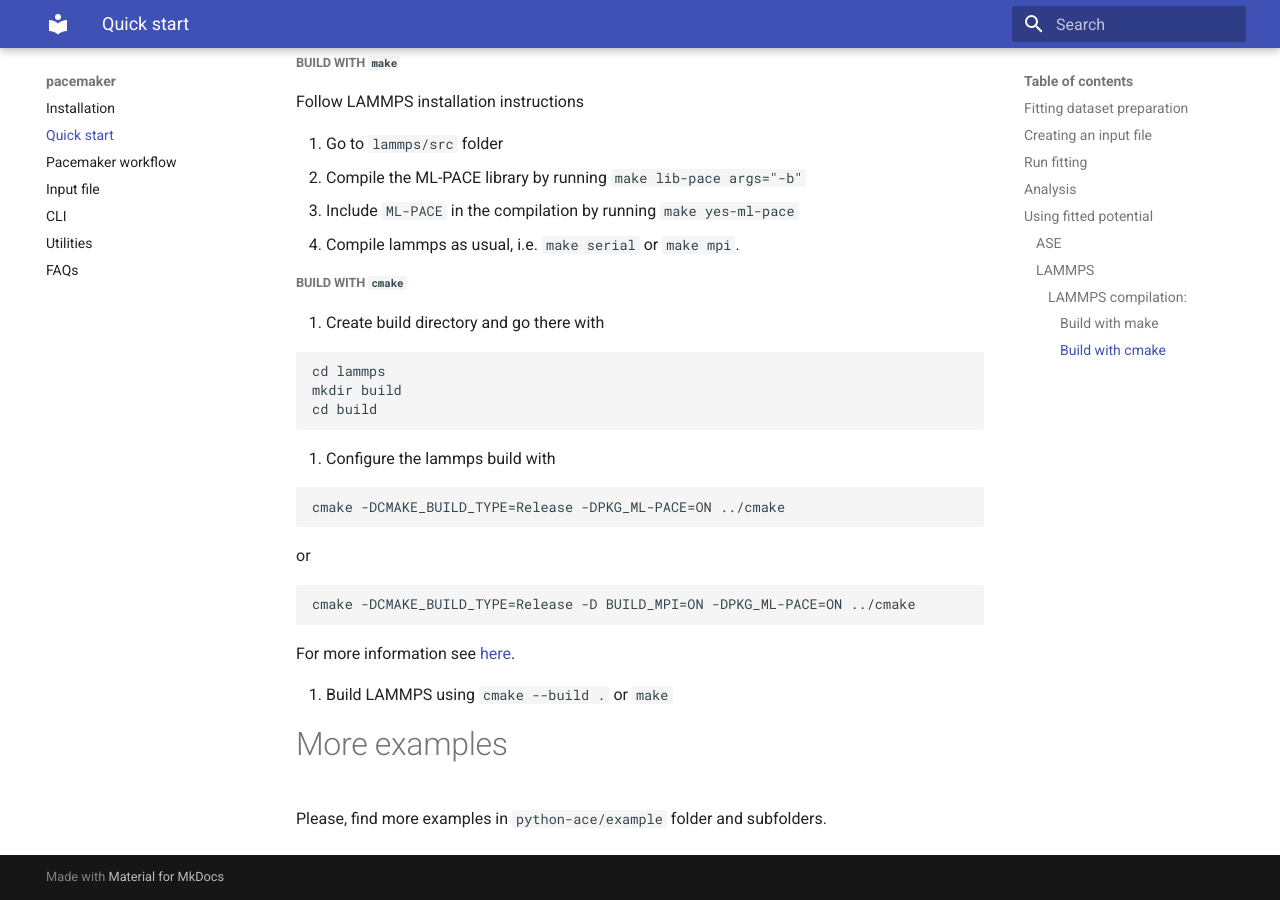
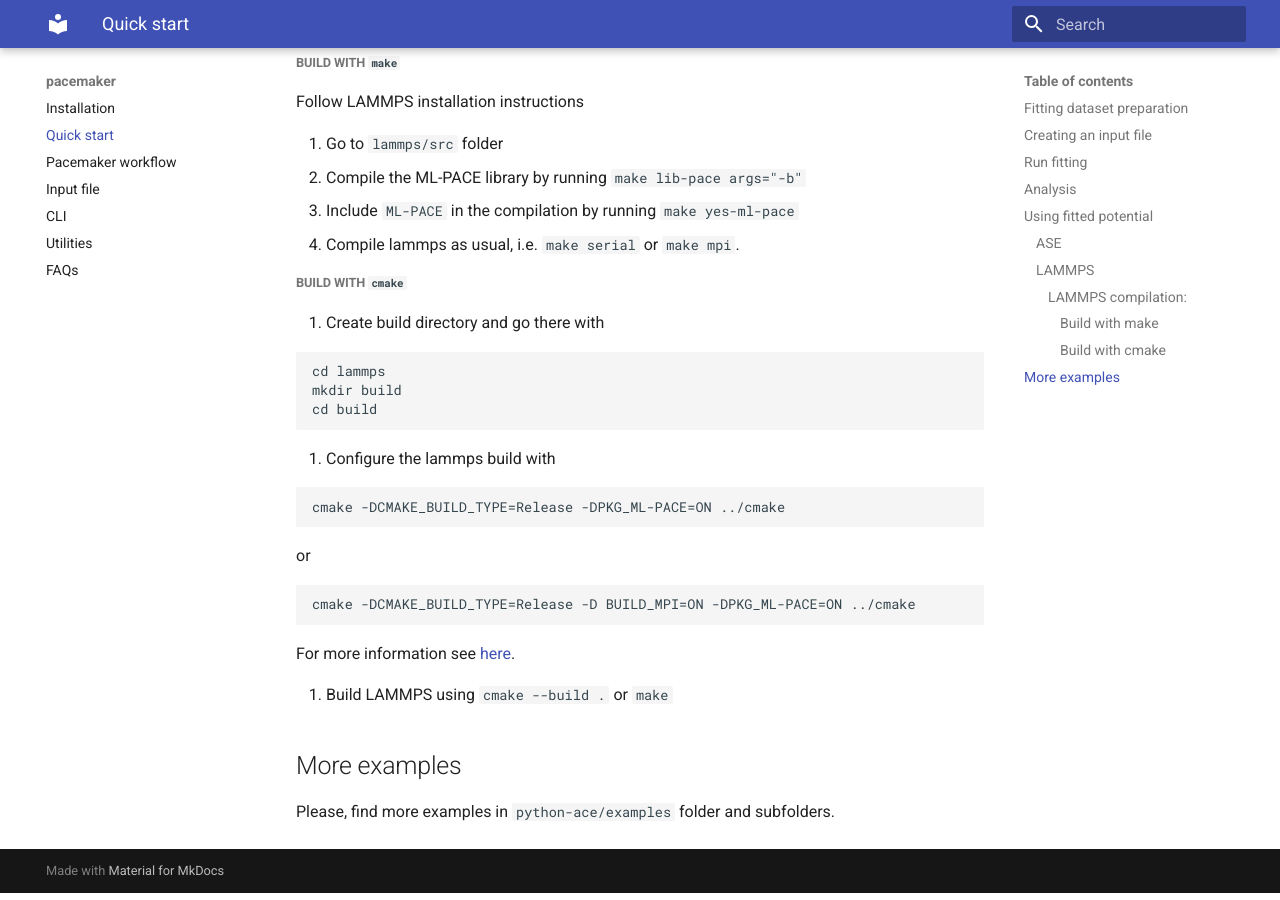
Before and after one commit to ICAMS/python-ace, an MkDocs documentation site: the page built from docs/pacemaker/quickstart.md, in a window 1280 px wide and 900 px high, scrolled down 5812 px. Built offline with MkDocs 1.6.1 and Material for MkDocs 9.7.7, drawn with Linux system fonts in a browser that asks for light colours.

Commit message:
Update quickstart.md

```diff
--- a/docs/pacemaker/quickstart.md
+++ b/docs/pacemaker/quickstart.md
@@ -273,6 +273,6 @@
 
 
 
-# More examples
+## More examples
 
-Please, find more examples in `python-ace/example` folder and subfolders.
+Please, find more examples in `python-ace/examples` folder and subfolders.
```
